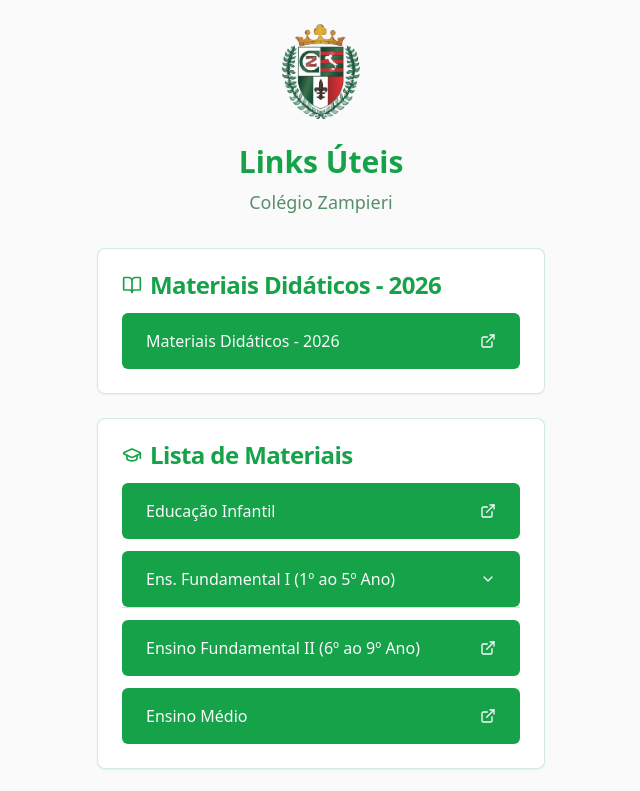
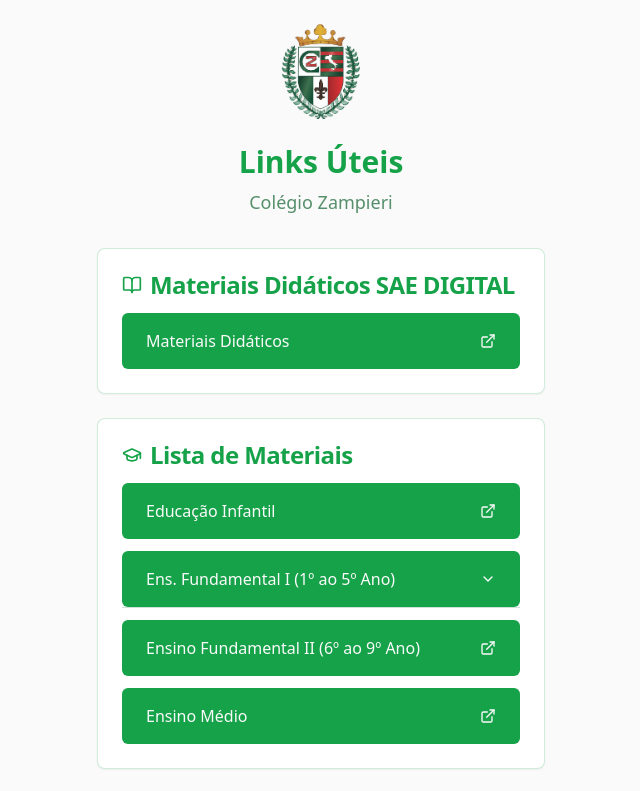
Before and after one commit to alezlopez/zampieri-links, a React (Vite) app: page / in a window 1280 px wide. Shown: the top 791 px of the page, without its empty margins (319-959 px from the left). Built offline with nearby package versions, Linux system fonts and the light colour scheme.

Commit message:
Code edited in Lovable Code Editor

```diff
--- a/src/pages/Index.tsx
+++ b/src/pages/Index.tsx
@@ -29,7 +29,7 @@ const Index = () => {
           <CardHeader className="pb-4">
             <CardTitle className="flex items-center gap-2 text-primary">
               <BookOpen className="h-5 w-5" />
-              Materiais Didáticos - 2026
+              Materiais Didáticos SAE DIGITAL
             </CardTitle>
           </CardHeader>
           <CardContent>
@@ -37,7 +37,7 @@ const Index = () => {
               href="https://drive.google.com/file/d/1KraRfuuvURfOiFuHkNRUoZKZhsE0ef3i/view?usp=sharing"
               variant="primary"
             >
-              Materiais Didáticos - 2026
+              Materiais Didáticos
             </LinkButton>
           </CardContent>
         </Card>
```
